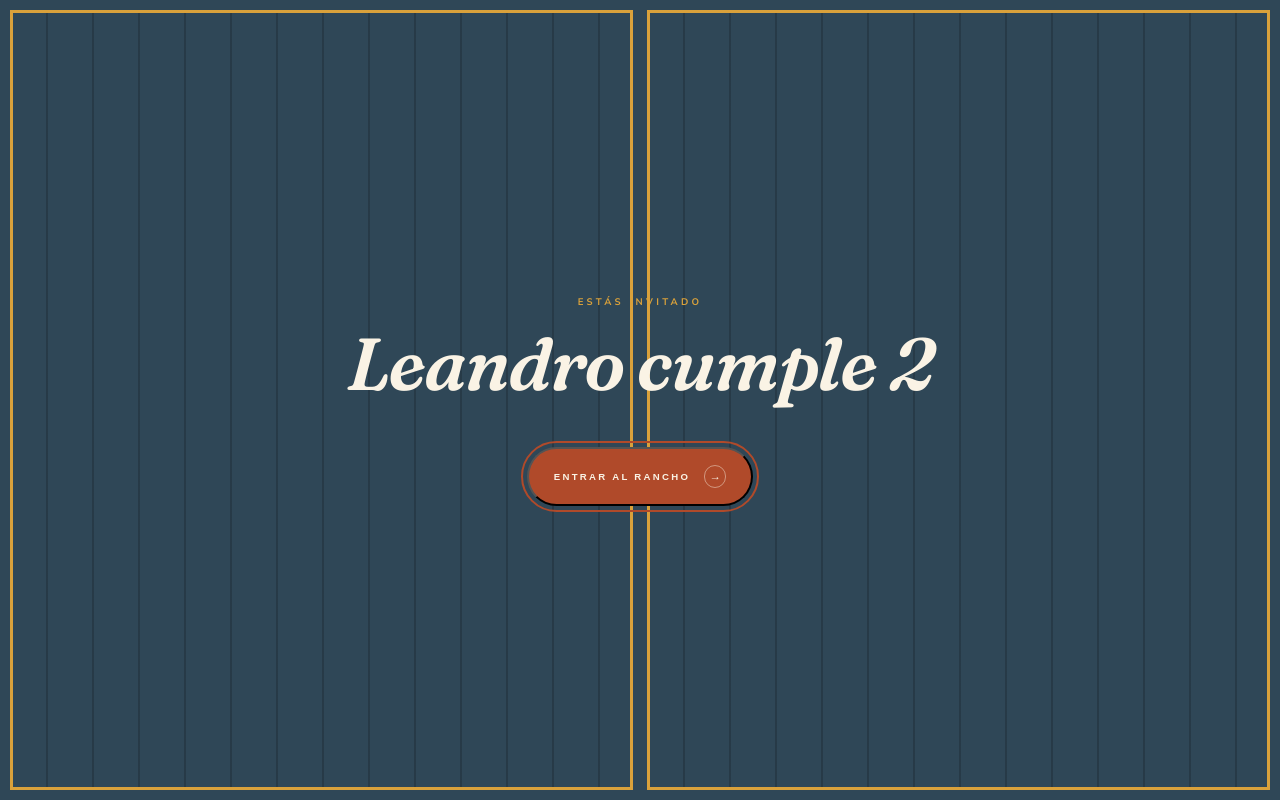
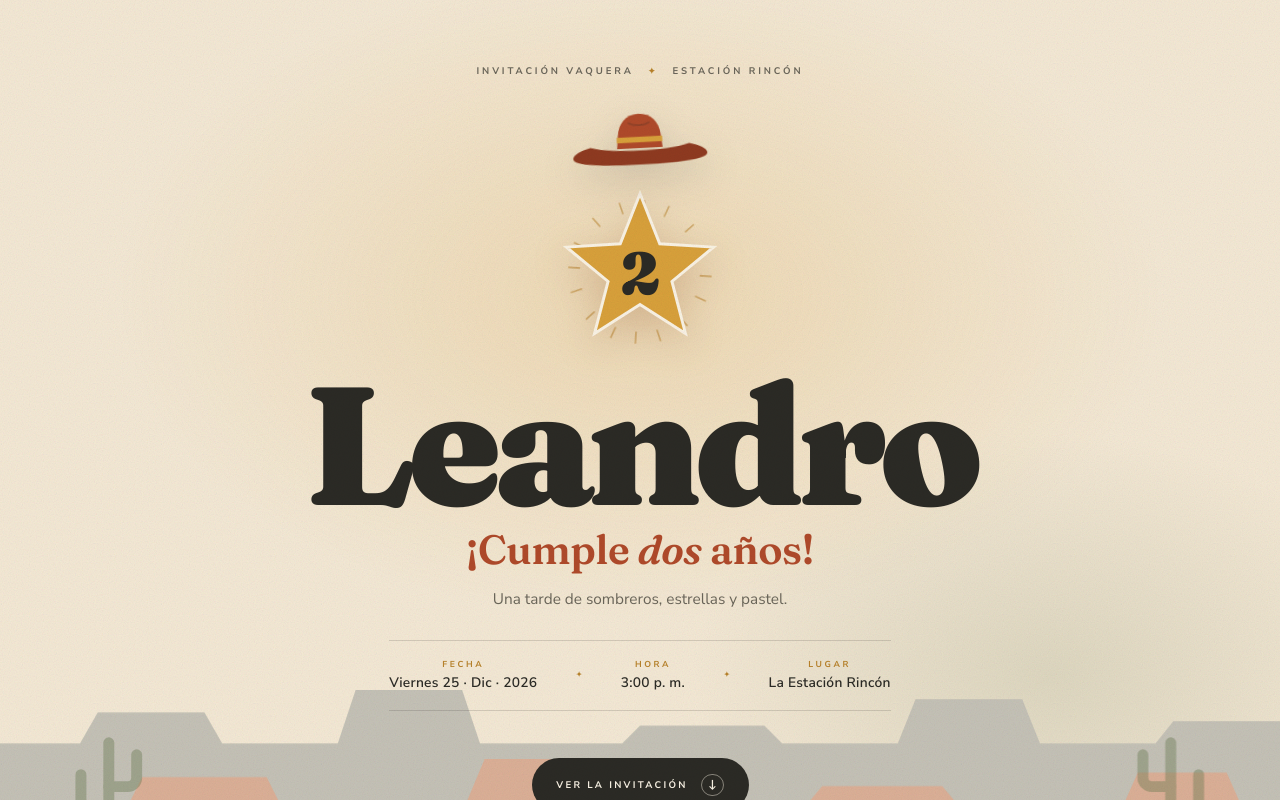
Before and after one commit to Irwino820/invitacion-leandro, a website built with Vite: page index.html in a window 1280 px wide. Shown: the top 800 px of the page. Built offline with nearby package versions, Linux system fonts and the light colour scheme; files whose address does not match are found by name.

Commit message:
feat: amanecer en el desierto — quita puertas del saloon, añade sol, capas de tierra y nombre letra por letra
- Elimina overlay de puertas del saloon (saloon, has-intro, is-locked)
- Elimina script de <head> que bloqueaba el scroll
- Agrega .sun y .land (3 capas: far, mid, near) al hero
- Animación de amanecer: sol sube, paisaje se levanta, cactus, nombre letra por letra con máscara
- Scroll scrub: sol se pone, capas se separan, hero__inner se desvanece
- Mantiene countdown, cartel 'Se busca', enlace Waze y robots noindex

```diff
--- a/index.html
+++ b/index.html
@@ -6,12 +6,6 @@
     <meta name="viewport" content="width=device-width, initial-scale=1.0" />
     <meta name="theme-color" content="#f4e9d5" />
     <meta name="robots" content="noindex, nofollow" />
-<script>
-  /* Intro de puertas: solo si el visitante NO pidió menos movimiento */
-  if (!matchMedia('(prefers-reduced-motion: reduce)').matches) {
-    document.documentElement.classList.add('has-intro', 'is-locked');
-  }
-</script>
     <meta name="author" content="Familia de Leandro" />
 
     <title>Leandro · Cumple 2 · Fiesta vaquera</title>
@@ -63,21 +57,15 @@
   <body>
     <div class="grain" aria-hidden="true"></div>
 
-<div class="saloon" id="saloon" role="dialog" aria-label="Bienvenida">
-  <div class="saloon__door saloon__door--l" aria-hidden="true"></div>
-  <div class="saloon__door saloon__door--r" aria-hidden="true"></div>
-  <div class="saloon__card">
-    <p class="saloon__eyebrow">Estás invitado</p>
-    <p class="saloon__name">Leandro cumple 2</p>
-    <button class="cta cta--rust" id="saloon-open" type="button">
-      <span>Entrar al rancho</span>
-      <span class="cta__icon" aria-hidden="true">→</span>
-    </button>
-  </div>
-</div>
 
     <header class="hero" id="inicio">
       <div class="hero__glow" aria-hidden="true"></div>
+      <div class="sun" aria-hidden="true"></div>
+      <svg class="land" viewBox="0 0 1440 420" preserveAspectRatio="xMidYMax slice" aria-hidden="true">
+        <path class="land__far" d="M0 420V250H90L110 215H230L250 250H380L400 190H520L540 250H700L720 230H860L880 250H1010L1030 200H1150L1170 250H1300L1320 225H1440V420Z" />
+        <path class="land__mid" d="M0 420V330H140L160 290H300L320 330H520L545 270H640L665 330H900L925 300H1060L1085 330H1260L1280 285H1380L1400 330H1440V420Z" />
+        <path class="land__near" d="M0 420v-48c240-20 480 12 720-2s480-20 720 2v48Z" />
+      </svg>
 
       <svg class="cactus cactus--left" viewBox="0 0 90 170" aria-hidden="true">
         <g
--- a/src/main.js
+++ b/src/main.js
@@ -8,89 +8,38 @@ const prefersReducedMotion = window.matchMedia(
   '(prefers-reduced-motion: reduce)',
 ).matches;
 
-const hasIntro = document.documentElement.classList.contains('has-intro');
+if (!prefersReducedMotion) {
+  /* ---------- El nombre: letra por letra, con máscara ---------- */
+  const name = document.querySelector('.hero__name');
+  name.setAttribute('aria-label', name.textContent.trim());
+  name.innerHTML = [...name.textContent.trim()]
+    .map((ch) => `<span class="ch" aria-hidden="true"><span>${ch}</span></span>`)
+    .join('');
 
-if (!prefersReducedMotion) {
-  /* ---------- Entrada del hero ---------- */
-  const heroTl = gsap
-    .timeline({ paused: hasIntro, defaults: { ease: 'power3.out' } })
-    .from('.hero__eyebrow', { y: 18, opacity: 0, duration: 0.7 }, 0)
-    .from(
-      '.hat',
-      {
-        y: -70,
-        rotate: -18,
-        opacity: 0,
-        duration: 1.05,
-        ease: 'back.out(1.3)',
-      },
-      0.05,
-    )
-    .from(
-      '.badge',
-      {
-        scale: 0.45,
-        rotate: -25,
-        opacity: 0,
-        duration: 0.95,
-        ease: 'back.out(1.6)',
-      },
-      0.22,
-    )
-    .from(
-      '.badge__num',
-      { scale: 0, opacity: 0, duration: 0.6, ease: 'back.out(2.4)' },
-      0.62,
-    )
-    .from('.hero__name', { y: 46, opacity: 0, duration: 1.15 }, 0.36)
-    .from(
-      '.hero__age, .hero__lede',
-      { y: 22, opacity: 0, duration: 0.85, stagger: 0.1 },
-      0.66,
-    )
-    .from('.hero__facts', { y: 20, opacity: 0, duration: 0.8 }, 0.84)
-    .from('.hero .cta', { y: 18, opacity: 0, duration: 0.7 }, 0.96)
-    .from('.hero__scroll', { opacity: 0, duration: 0.8 }, 1.2)
-    .from(
-      '.cactus',
-      { y: 30, opacity: 0, duration: 1.1, stagger: 0.1 },
-      0.9,
-    );
+  /* ---------- Amanecer: el sol sube, el paisaje se levanta ---------- */
+  gsap
+    .timeline({ defaults: { ease: 'power3.out' } })
+    .from('.sun', { yPercent: 75, duration: 2.6, ease: 'power2.out' }, 0)
+    .from('.hero__glow', { opacity: 0, duration: 2.4, ease: 'sine.out' }, 0)
+    .from('.land__far', { yPercent: 14, opacity: 0, duration: 1.8 }, 0.15)
+    .from('.land__mid', { yPercent: 20, opacity: 0, duration: 1.7 }, 0.3)
+    .from('.land__near', { yPercent: 30, opacity: 0, duration: 1.6 }, 0.45)
+    .from('.cactus', { y: 40, opacity: 0, duration: 1.3, stagger: 0.12 }, 0.9)
+    .from('.hero__eyebrow', { y: 14, opacity: 0, duration: 0.9 }, 0.7)
+    .from('.hat', { y: -60, rotate: -14, opacity: 0, duration: 1.2, ease: 'back.out(1.2)' }, 0.85)
+    .from('.badge', { scale: 0.4, rotate: -30, opacity: 0, duration: 1.2, ease: 'back.out(1.5)' }, 1.0)
+    .from('.badge__num', { scale: 0, opacity: 0, duration: 0.7, ease: 'back.out(2.6)' }, 1.5)
+    .from('.hero__name .ch > span', { yPercent: 118, rotate: 5, duration: 1.15, ease: 'expo.out', stagger: 0.06 }, 1.15)
+    .from('.hero__age, .hero__lede', { y: 20, opacity: 0, duration: 0.9, stagger: 0.12 }, 1.75)
+    .from('.hero__facts, .hero .cta', { y: 18, opacity: 0, duration: 0.8, stagger: 0.12 }, 2.0)
+    .from('.hero__scroll', { opacity: 0, duration: 0.8 }, 2.4);
 
-  /* ---------- Intro: puertas de cantina ---------- */
-  const saloon = document.getElementById('saloon');
-  const openButton = document.getElementById('saloon-open');
-
-  if (saloon && openButton && hasIntro) {
-    openButton.focus({ preventScroll: true });
-    openButton.addEventListener(
-      'click',
-      () => {
-        gsap
-          .timeline({
-            onComplete: () => {
-              saloon.remove();
-              document.documentElement.classList.remove('has-intro', 'is-locked');
-              ScrollTrigger.refresh();
-            },
-          })
-          .to('.saloon__card', { opacity: 0, scale: 0.92, duration: 0.35 })
-          .to(
-            '.saloon__door--l',
-            { rotationY: 82, duration: 1.1, ease: 'power3.inOut' },
-            0.1,
-          )
-          .to(
-            '.saloon__door--r',
-            { rotationY: -82, duration: 1.1, ease: 'power3.inOut' },
-            0.1,
-          )
-          .add(() => heroTl.play(), 0.5)
-          .to('.saloon__door', { autoAlpha: 0, duration: 0.3 }, '>-0.25');
-      },
-      { once: true },
-    );
-  }
+  /* ---------- Al hacer scroll: el sol se pone y las capas se separan ---------- */
+  const heroScrub = { trigger: '.hero', start: 'top top', end: 'bottom top', scrub: true };
+  gsap.to('.sun', { yPercent: 55, ease: 'none', scrollTrigger: heroScrub });
+  gsap.to('.land__far', { yPercent: 8, ease: 'none', scrollTrigger: heroScrub });
+  gsap.to('.land__mid', { yPercent: 16, ease: 'none', scrollTrigger: heroScrub });
+  gsap.to('.hero__inner', { y: -40, opacity: 0.2, ease: 'none', scrollTrigger: heroScrub });
 
   /* Los rayos del distintivo giran muy despacio. */
   gsap.to('.badge__rays', {
--- a/src/styles.css
+++ b/src/styles.css
@@ -943,80 +943,6 @@ a {
   }
 }
 
-/* ---------- Intro: puertas de cantina ---------- */
-
-.saloon {
-  display: none;
-}
-
-.has-intro .saloon {
-  position: fixed;
-  inset: 0;
-  z-index: 60;
-  display: grid;
-  place-items: center;
-  perspective: 1400px;
-}
-
-html.is-locked {
-  overflow: hidden;
-}
-
-.saloon__door {
-  position: absolute;
-  top: 0;
-  bottom: 0;
-  width: 50.2%;
-  background:
-    repeating-linear-gradient(90deg, rgba(0, 0, 0, 0.18) 0 2px, transparent 2px 46px),
-    var(--denim);
-  box-shadow:
-    inset 0 0 0 10px var(--denim),
-    inset 0 0 0 13px var(--mustard);
-  backface-visibility: hidden;
-  will-change: transform;
-}
-
-.saloon__door--l {
-  left: 0;
-  transform-origin: left center;
-}
-
-.saloon__door--r {
-  right: 0;
-  transform-origin: right center;
-}
-
-.saloon__card {
-  position: relative;
-  z-index: 2;
-  display: flex;
-  flex-direction: column;
-  align-items: center;
-  gap: 1.1rem;
-  padding: 2rem 1.5rem;
-  color: var(--paper-soft);
-  text-align: center;
-}
-
-.saloon__eyebrow {
-  color: var(--mustard);
-  font-size: 0.6rem;
-  font-weight: 700;
-  letter-spacing: 0.34em;
-  text-transform: uppercase;
-}
-
-.saloon__name {
-  font-family: var(--display);
-  font-size: clamp(2.4rem, 8vw, 4.6rem);
-  font-style: italic;
-  font-weight: 600;
-  letter-spacing: -0.02em;
-  line-height: 1;
-  text-wrap: balance;
-}
-
 /* ---------- Botón fantasma ---------- */
 
 .cta--ghost {
@@ -1188,3 +1114,65 @@ html.is-locked {
     max-width: none;
   }
 }
+
+/* ---------- Amanecer en el desierto ---------- */
+
+.sun {
+  position: absolute;
+  bottom: 6vh;
+  left: 80%;
+  z-index: 0;
+  width: clamp(180px, 22vw, 300px);
+  aspect-ratio: 1;
+  margin-left: calc(clamp(180px, 22vw, 300px) / -2);
+  border-radius: 50%;
+  background: radial-gradient(circle, #f1bd55 0 54%, rgba(217, 161, 59, 0.34) 55% 66%, rgba(217, 161, 59, 0) 74%);
+  will-change: transform;
+}
+
+@media (max-width: 900px) {
+  .sun {
+    left: 50%;
+    bottom: -3vh;
+    width: 58vw;
+    margin-left: -29vw;
+    opacity: 0.7;
+  }
+}
+
+.land {
+  position: absolute;
+  inset: auto 0 0;
+  z-index: 1;
+  width: 100%;
+  height: clamp(190px, 34vh, 330px);
+  pointer-events: none;
+}
+
+.land path {
+  will-change: transform;
+}
+
+.land__far {
+  fill: color-mix(in srgb, var(--denim) 24%, var(--paper));
+}
+
+.land__mid {
+  fill: color-mix(in srgb, var(--rust) 36%, var(--paper));
+}
+
+.land__near {
+  fill: color-mix(in srgb, var(--sage) 62%, var(--paper));
+}
+
+.hero__name .ch {
+  display: inline-block;
+  margin: -0.1em -0.05em;
+  padding: 0.1em 0.05em;
+  overflow: hidden;
+  vertical-align: top;
+}
+
+.hero__name .ch > span {
+  display: inline-block;
+}
```
